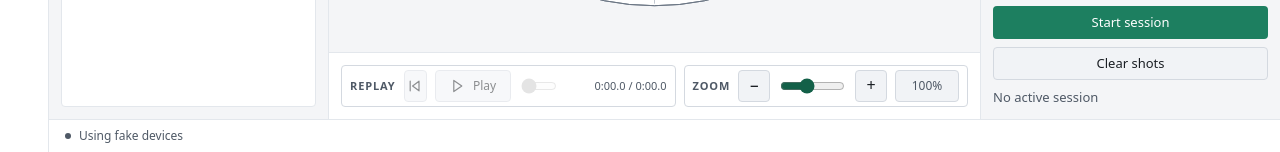
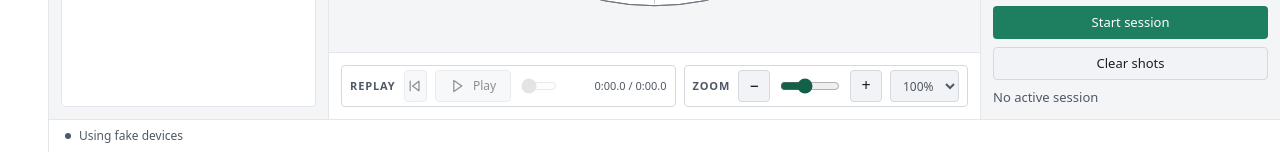
Before and after one commit to dsgnr/ShotTrainer, a Svelte app in the folder frontend/: page / in a window 1280 px wide. Shown: the part 648-800 px from the top of the page. Built offline with nearby package versions, Linux system fonts and the light colour scheme.

Commit message:
feat: add automatic median-centred target zoom

```diff
--- a/frontend/src/App.svelte
+++ b/frontend/src/App.svelte
@@ -23,6 +23,7 @@
   import type { FrameSink } from "./lib/frames/sink";
   import type { AppState } from "./lib/stores/app.svelte";
   import { DEFAULT_EXTENT_MM, clampExtent, extentForRings } from "./lib/target/geometry";
+  import { sessionViewport } from "./lib/target/session";
   import type { TargetModel } from "./lib/target/model";
 
   interface Props {
@@ -39,6 +40,7 @@
   // The target extent follows the rings until the user zooms. A separate
   // reactive value lets the zoom controls and the wheel drive it afterwards.
   let extentMm = $state(DEFAULT_EXTENT_MM);
+  let autoZoom = $state(false);
 
   $effect(() => {
     void app.traceGeneration;
@@ -104,11 +106,17 @@
   $effect(() => {
     extentMm = clampExtent(extentForRings(rings));
   });
+  const automaticViewport = $derived(sessionViewport(
+    rings, app.shots.shots, app.preferences.prefs?.shotDiameterMm ?? 4.5,
+  ));
+  const visibleExtent = $derived(autoZoom ? automaticViewport.extentMm : extentMm);
+  const targetCentre = $derived<readonly [number, number]>(autoZoom ? automaticViewport.centre : [0, 0]);
   $effect(() => {
-    targetModel.setExtent(extentMm);
+    targetModel.setExtent(visibleExtent);
   });
 
   function setExtent(next: number): void {
+    autoZoom = false;
     extentMm = clampExtent(next);
   }
 
@@ -224,10 +232,11 @@
   {/snippet}
   {#snippet target()}
     <div class="target-column">
-      <TargetView model={targetModel} {rings} onextent={setExtent} />
+      <TargetView model={targetModel} {rings} centre={targetCentre} onextent={setExtent} />
       <div class="target-tools">
         <ReplayControls replay={app.replay} {send} />
-        <ZoomControls {extentMm} referenceExtentMm={extentForRings(rings)} onextent={setExtent} />
+        <ZoomControls extentMm={visibleExtent} auto={autoZoom} onauto={() => autoZoom = true}
+          referenceExtentMm={extentForRings(rings)} onextent={setExtent} />
       </div>
     </div>
   {/snippet}
--- a/frontend/src/components/ZoomControls.svelte
+++ b/frontend/src/components/ZoomControls.svelte
@@ -3,10 +3,12 @@
 
   interface Props {
     extentMm: number;
+    auto: boolean;
+    onauto: () => void;
     referenceExtentMm?: number;
     onextent: (extentMm: number) => void;
   }
-  let { extentMm, referenceExtentMm = DEFAULT_EXTENT_MM, onextent }: Props = $props();
+  let { extentMm, auto, onauto, referenceExtentMm = DEFAULT_EXTENT_MM, onextent }: Props = $props();
   const SLIDER_MAX = 1000;
   const STEP = 25;
   const sliderValue = $derived(Math.round((1 - ratioFromExtent(extentMm)) * SLIDER_MAX));
@@ -28,8 +30,18 @@
     oninput={(event) => emitFromSlider(Number(event.currentTarget.value))} />
   <button type="button" class="tool-button step" aria-label="Zoom in" title="Zoom in"
     disabled={extentMm <= ZOOM_MIN_MM} onclick={() => emitFromSlider(sliderValue + STEP)}>+</button>
-  <button class="tool-button readout num" aria-label="Reset target zoom" title="Fit target (100%)"
-    onclick={() => onextent(clampExtent(referenceExtentMm))}>{percentage}%</button>
+  <select class="tool-button readout num" aria-label="Target zoom mode"
+    value={auto ? "auto" : String(percentage)}
+    onchange={(event) => {
+      if (event.currentTarget.value === "auto") onauto();
+      else onextent(clampExtent(referenceExtentMm * 100 / Number(event.currentTarget.value)));
+    }}>
+    <option value="auto">Auto</option>
+    <option value="100">100%</option>
+    {#if percentage !== 100}
+      <option value={String(percentage)}>{percentage}%</option>
+    {/if}
+  </select>
 </div>
 
 <style>
```
Also changed, not shown: 2 other files (tests, documents, lock files or other folders).
